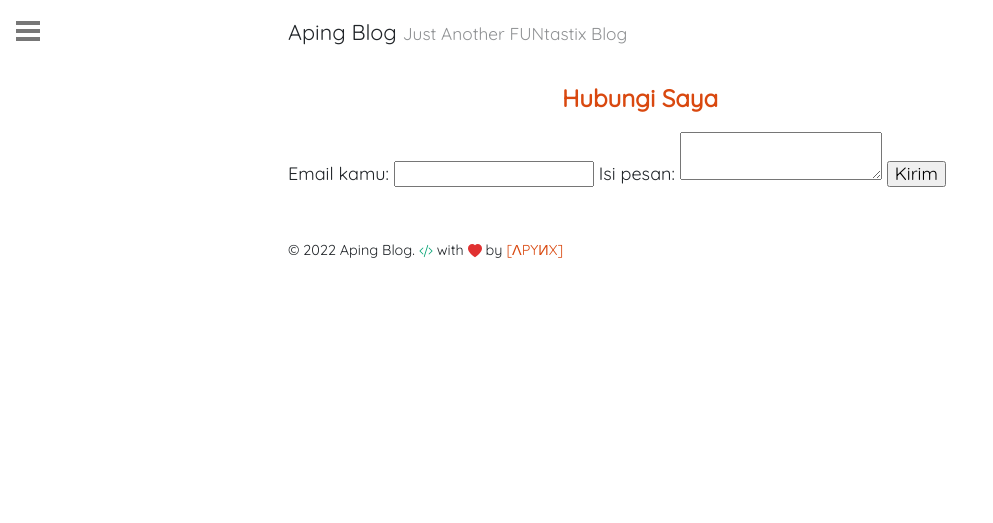
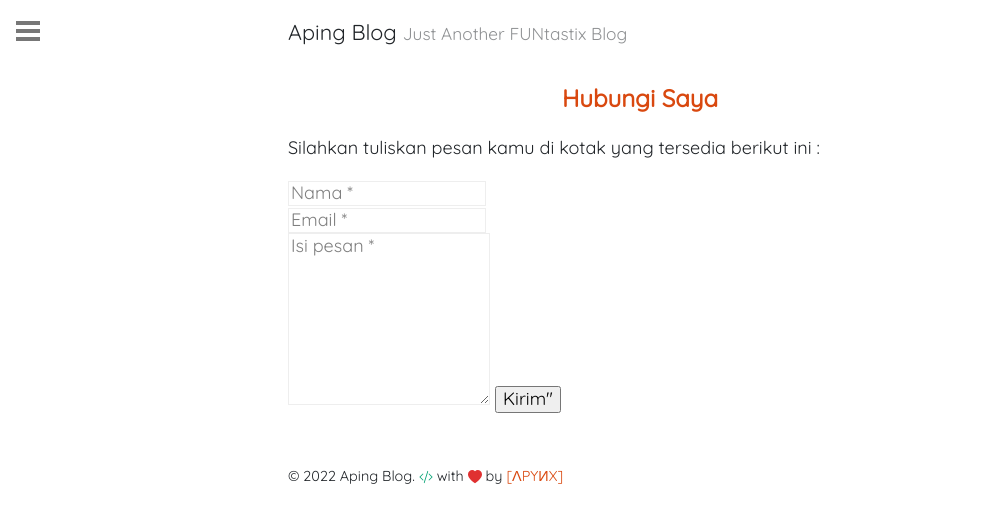
Before and after one commit to apynx/apynx.github.io, a Jekyll site: the page built from kontak.html, in a window 1280 px wide. Shown: the top 523 px of the page, without its empty margins (0-993 px from the left). Built offline with Jekyll 4.4.1, drawn with Linux system fonts in a browser that asks for light colours.

Commit message:
update kontak

```diff
--- a/_sass/ockham/_custom.scss
+++ b/_sass/ockham/_custom.scss
@@ -87,3 +87,28 @@ figure.highlight {
     background-color: var(--body-bg);
   }
 }
+
+.form-control::-webkit-input-placeholder {
+	color: rgba(0,0,0,.5);
+}
+.form-control:-moz-placeholder {
+	color: rgba(0,0,0,.5);
+}
+.form-control::-moz-placeholder {
+	color: rgba(0,0,0,.5);
+}
+.form-control:-ms-input-placeholder {
+	color: rgba(0,0,0,.5);
+}
+.form-control::-ms-input-placeholder {
+	color: rgba(0,0,0,.5);
+}
+.form-control {border:1px solid #eee; border-radius:0;}
+.authorpage h1 {
+	font-weight:700;
+	font-size:30px;
+}
+
+@media (max-width: 575px) {
+  .form-group .col-md-6:first-child {margin-bottom: 1rem;}
+}
--- a/kontak.html
+++ b/kontak.html
@@ -4,14 +4,15 @@ title: Hubungi Saya
 permalink: /kontak/
 ---
 <form action="https://formspree.io/f/xayvllol" method="POST">
-    <label>
-      Email kamu:
-      <input type="email" name="email">
-    </label>
-    <label>
-      Isi pesan:
-      <textarea name="message"></textarea>
-    </label>
-    <!-- your other form fields go here -->
-    <button type="submit">Kirim</button>
+    <p class="mb-4">Silahkan tuliskan pesan kamu di kotak yang tersedia berikut ini :</p>
+    <div class="form-group row">
+    <div class="col-md-6">
+    <input class="form-control" type="text" name="name" placeholder="Nama *" required>
+    </div>
+    <div class="col-md-6">
+    <input class="form-control" type="email" name="_replyto" placeholder="Email *" required>
+    </div>
+    </div>
+    <textarea rows="8" class="form-control mb-3" name="message" placeholder="Isi pesan *" required></textarea>
+    <input class="btn btn-dark" type="submit" value=Kirim">
     </form>
```
